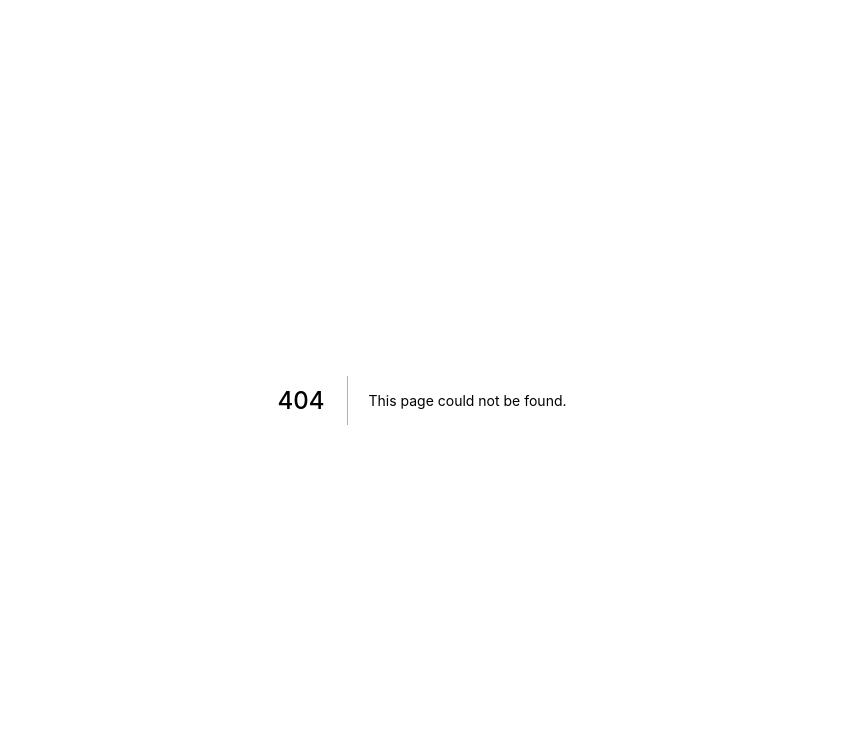
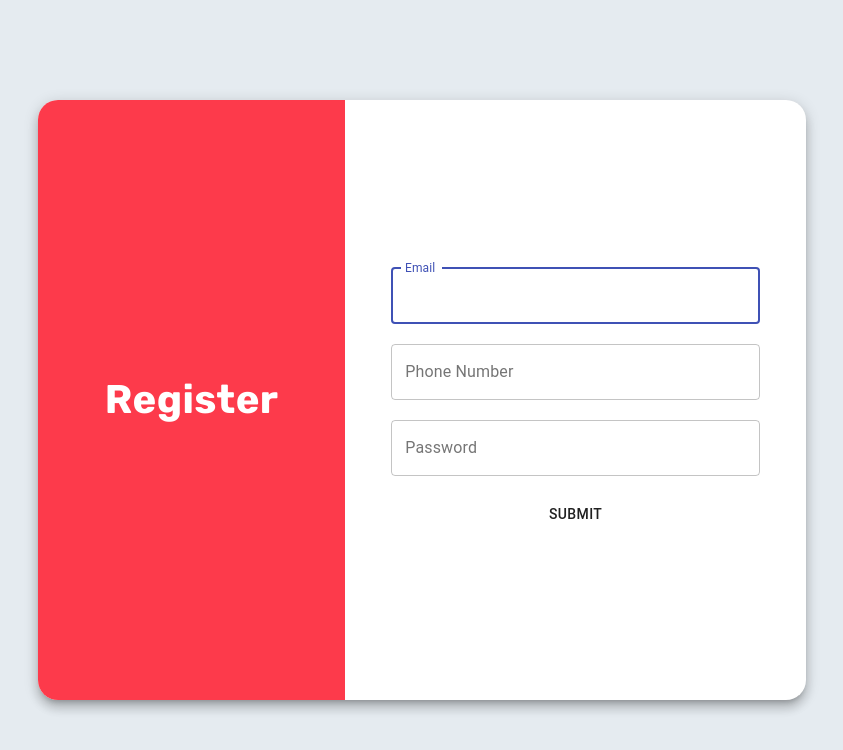
Before and after one commit to Chennai-Sharks/Fantasy-11, a Next.js app in the folder website/: page /register in a window 1280 px wide. Before the commit this address had no page. Shown: the top 750 px of the page, without its empty margins (218-1061 px from the left). Built offline with nearby package versions, Linux system fonts and the light colour scheme.

Commit message:
Added register ui

```diff
--- a/website/pages/login/index.tsx
+++ b/website/pages/login/index.tsx
@@ -6,7 +6,7 @@ import FacebookIcon from '@material-ui/icons/Facebook';
 import classes from '../../styles/Login.module.scss';
 import styles from '../../styles/Home.module.scss';
 
-const LoginScreen: React.FC = () => {
+const PhoneLoginForm: React.FC = () => {
 	return (
 		<React.Fragment>
 			<Head>
@@ -65,4 +65,4 @@ const LoginScreen: React.FC = () => {
 	);
 };
 
-export default LoginScreen;
+export default PhoneLoginForm;
--- /dev/null
+++ b/website/pages/register/index.tsx
@@ -0,0 +1,156 @@
+import Head from 'next/head';
+import React from 'react';
+import { Button, Card, TextField, Typography } from '@material-ui/core';
+
+import classes from '../../styles/Login.module.scss';
+import styles from '../../styles/Home.module.scss';
+import { Field, Form, Formik } from 'formik';
+
+interface RegisterUser {
+	email: string;
+	phone: string;
+	password: string;
+}
+
+const RegisterScreen: React.FC = () => {
+	const initialValues: RegisterUser = {
+		email: '',
+		phone: '',
+		password: '',
+	};
+	return (
+		<React.Fragment>
+			<Head>
+				<title>Fantasy 11 | Register</title>
+			</Head>
+			<div className={classes.background}>
+				<Card
+					className={classes.Card}
+					variant='elevation'
+					raised
+					style={{
+						borderRadius: '20px',
+					}}
+				>
+					<div className={classes.leftPortionCard}>
+						<Typography
+							className={styles.title}
+							style={{
+								color: 'white',
+							}}
+						>
+							Register
+						</Typography>
+					</div>
+					<div className={classes.rightPortionCard}>
+						<Formik
+							validateOnChange={true}
+							initialValues={initialValues}
+							validate={(values) => {
+								const errors: Record<string, string> = {};
+								const regexp = new RegExp(
+									/^(([^<>()[\]\\.,;:\s@"]+(\.[^<>()[\]\\.,;:\s@"]+)*)|(".+"))@((\[[0-9]{1,3}\.[0-9]{1,3}\.[0-9]{1,3}\.[0-9]{1,3}])|(([a-zA-Z\-0-9]+\.)+[a-zA-Z]{2,}))$/
+								);
+
+								if (!regexp.test(values.email)) errors.email = 'Email Invalid';
+								if (values.password.length <= 6)
+									errors.password = 'Password length should be greater than 6.';
+								return errors;
+							}}
+							onSubmit={(values, actions) => {
+								actions.setSubmitting(true);
+
+								// mutation
+								// 	.mutateAsync(values)
+								// 	.then((response: AxiosResponse<AuthServerResponse>) => {
+								// 		userData.setEmail(response.data.email);
+								// 		userData.setUserId(response.data.localId);
+								// 		userData.setIsAuthenticated(true);
+
+								// 		history.push(`/create-chat-room-${response.data.localId}`);
+								// 	})
+								// 	.catch((_) => setOpenAlert(true));
+
+								// actions.setSubmitting(false);
+							}}
+						>
+							{({ isSubmitting, errors }) => (
+								<Form
+									style={{
+										display: 'flex',
+										flexDirection: 'column',
+										justifyContent: 'center',
+										alignItems: 'center',
+										width: '80%',
+										height: '100%',
+									}}
+								>
+									<Field
+										variant='outlined'
+										style={{
+											marginBottom: '20px',
+										}}
+										type='input'
+										autoFocus={true}
+										name='email'
+										fullWidth
+										label='Email'
+										error={!!errors.email}
+										helperText={errors.email}
+										as={TextField}
+									/>
+									<Field
+										variant='outlined'
+										type='phone'
+										fullWidth
+										style={{
+											marginBottom: '20px',
+										}}
+										error={!!errors.phone}
+										label='Phone Number'
+										helperText={errors.phone}
+										name='phone'
+										as={TextField}
+									/>
+									<Field
+										variant='outlined'
+										type='password'
+										fullWidth
+										style={{
+											marginBottom: '20px',
+										}}
+										error={!!errors.password}
+										label='Password'
+										helperText={errors.password}
+										name='password'
+										as={TextField}
+									/>
+									<Button
+										disabled={isSubmitting}
+										className={classes.LoginorSignupButton}
+										type='submit'
+									>
+										{/* {mutation.isLoading ? (
+					<HashLoader
+						loading={mutation.isLoading}
+						size={35}
+						color='black'
+					/>
+				) : (
+					'submit'
+				)
+
+				} */}
+										submit
+									</Button>
+								</Form>
+							)}
+						</Formik>
+					</div>
+				</Card>
+			</div>
+		</React.Fragment>
+	);
+};
+
+export default RegisterScreen;
--- a/website/styles/Home.module.scss
+++ b/website/styles/Home.module.scss
@@ -55,6 +55,7 @@
 	color: white;
 	width: 30%;
 	margin-top: 15px;
+	margin-left: 10px;
 	height: 50px;
 	align-self: center;
 	&:hover {
@@ -63,3 +64,10 @@
 		border: 2px solid #fd3a4b;
 	}
 }
+
+.ButtonGroup {
+	display: flex;
+	width: 100%;
+	flex-direction: row;
+	justify-content: center;
+}
--- /dev/null
+++ b/website/styles/Register.module.scss
@@ -0,0 +1,4 @@
+// .TextFieldStyle {
+//     margin: '6px 20px',
+//     backgroundColor: '#F6F3F3',
+// },
```
Also changed, not shown: website/pages/index.tsx (+10 -0 lines).
